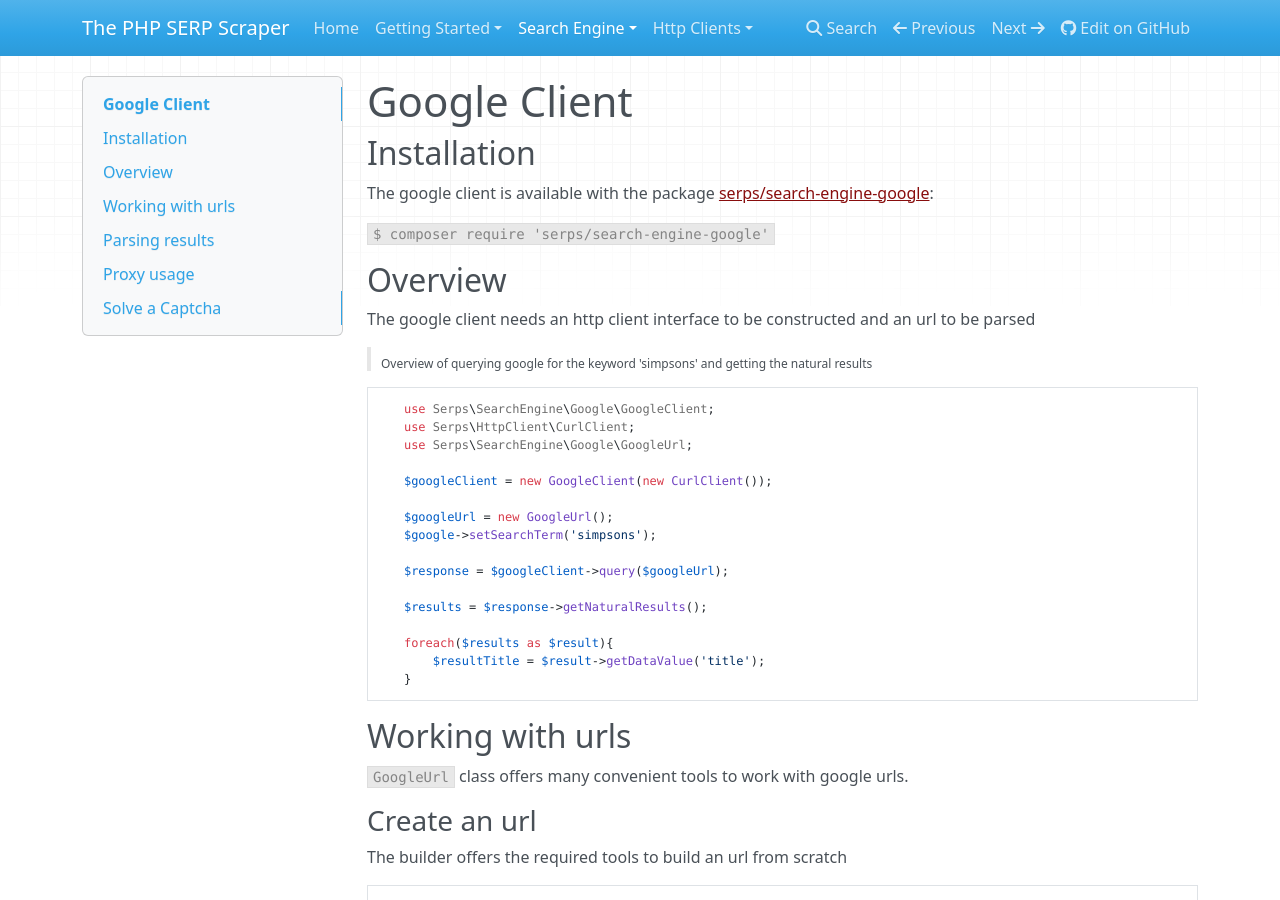
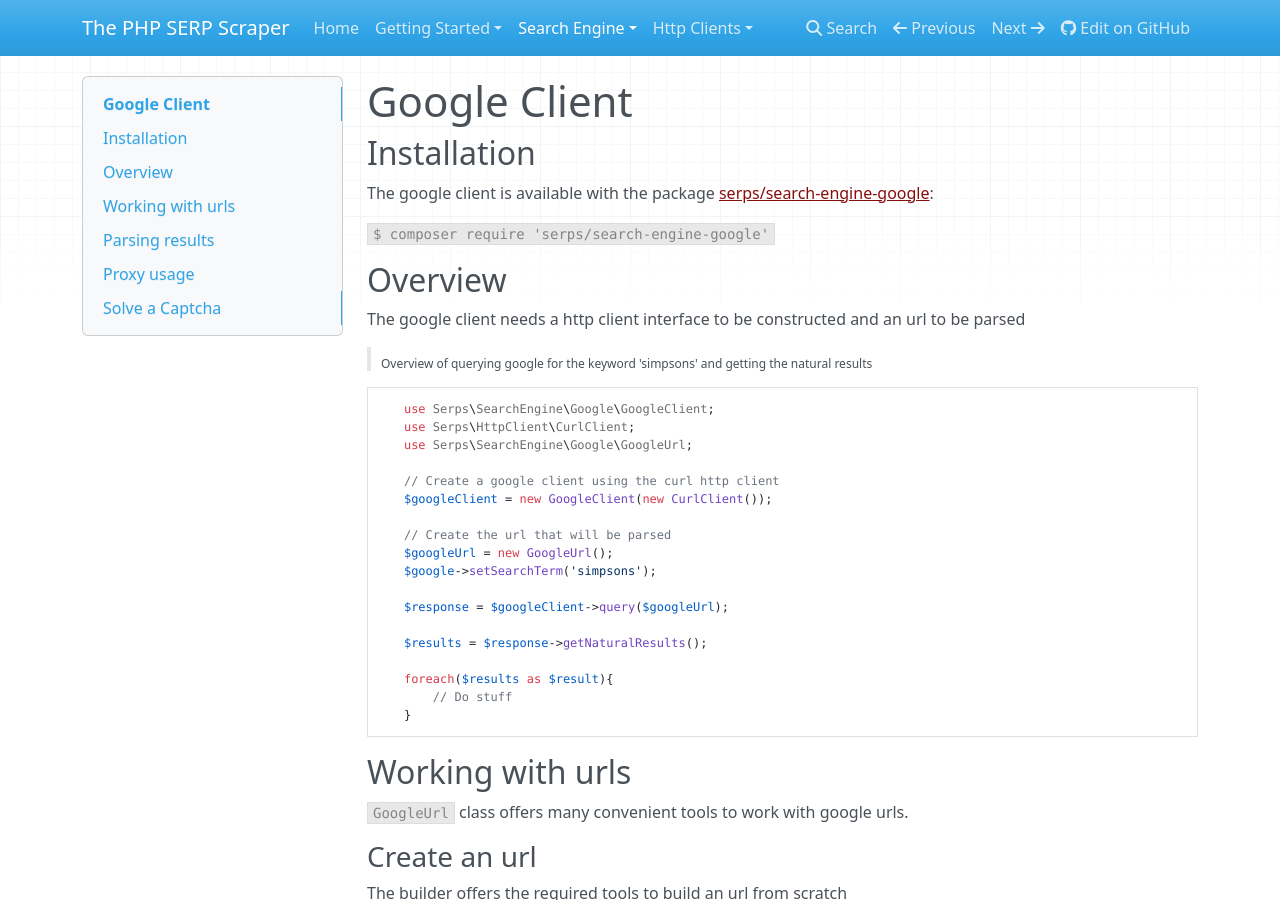
Before and after one commit to serp-spider/documentation, an MkDocs documentation site: the page built from docs/search-engine/google.md, in a window 1280 px wide and 900 px high. Built offline with MkDocs 1.6.1, drawn with Linux system fonts in a browser that asks for light colours; nearby versions of some CDN libraries; old or Windows-style settings are respelled for this version of MkDocs.

Commit message:
typos and more

````diff
--- a/docs/search-engine/google.md
+++ b/docs/search-engine/google.md
@@ -12,7 +12,7 @@
 Overview
 --------
 
-The google client needs an http client interface to be constructed and an url to be parsed
+The google client needs a http client interface to be constructed and an url to be parsed
 
 > <sub>Overview of querying google for the keyword 'simpsons' and getting the natural results</sub>
 
@@ -21,8 +21,10 @@
     use Serps\HttpClient\CurlClient;
     use Serps\SearchEngine\Google\GoogleUrl;
 
+    // Create a google client using the curl http client
     $googleClient = new GoogleClient(new CurlClient());
 
+    // Create the url that will be parsed
     $googleUrl = new GoogleUrl();
     $google->setSearchTerm('simpsons');
 
@@ -31,7 +33,7 @@
     $results = $response->getNaturalResults();
 
     foreach($results as $result){
-        $resultTitle = $result->getDataValue('title');
+        // Do stuff
     }
 ```
 
````
Also changed, not shown: docs/http-client.md (+1 -1 lines), docs/http-client/phantomJS.md (+3 -1 lines), docs/search-engine/google/parse-page.md (+1 -1 lines).
